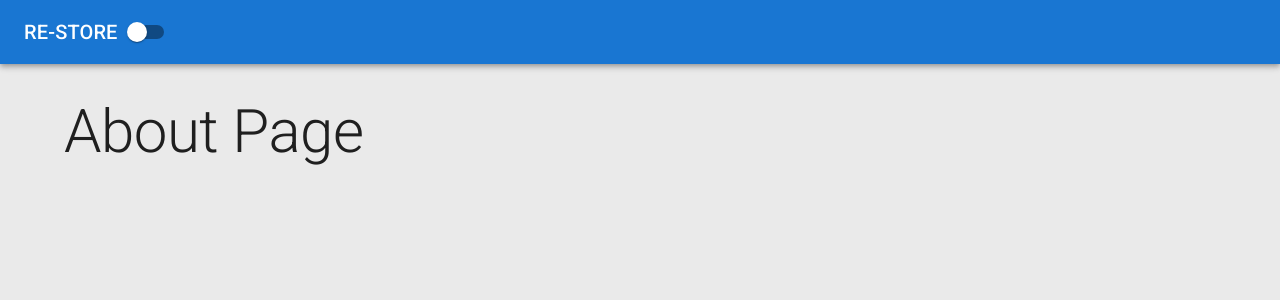
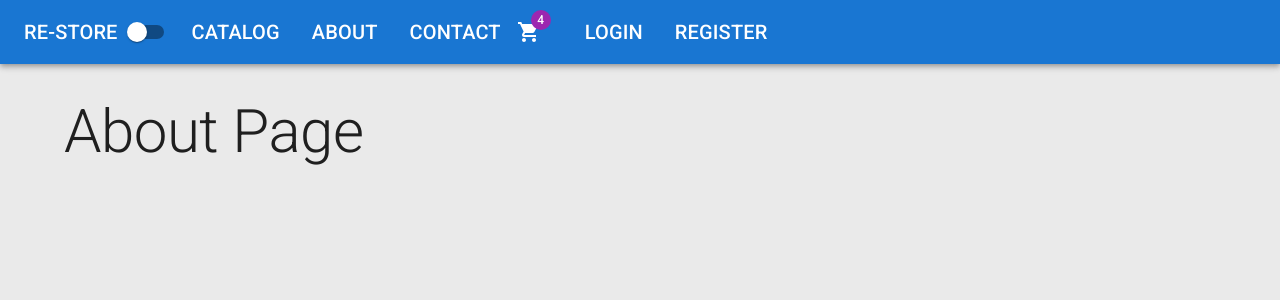
Before and after one commit to Esmanurrr/ReStore, a React (Vite) app in the folder client/: page /about in a window 1280 px wide. Shown: the top 300 px of the page. Built offline with nearby package versions, Linux system fonts and the light colour scheme.

Commit message:
Added Nav Link to the AppBar

```diff
--- a/client/src/app/layout/Header.tsx
+++ b/client/src/app/layout/Header.tsx
@@ -1,4 +1,17 @@
-import { AppBar, Switch, Toolbar, Typography } from "@mui/material";
+import { ShoppingCart } from "@mui/icons-material";
+import { AppBar, Badge, IconButton, List, ListItem, Switch, Toolbar, Typography } from "@mui/material";
+import { NavLink } from "react-router-dom";
+
+const midLinks = [
+    {title: 'catalog', path: '/catalog'},
+    {title: 'about', path: '/about'},
+    {title: 'contact', path: '/contact'}
+]
+
+const rightLinks = [
+    {title: 'login', path: '/login'},
+    {title: 'register', path: '/register'}
+]
 
 interface Props {
     darkMode: boolean;
@@ -9,10 +22,45 @@
     return(
         <AppBar position='static' sx={{mb: 4}}>
             <Toolbar>
-                <Typography variant="h6">
+                <Typography variant="h6" component={NavLink}
+                    to='/'
+                    sx={{color: 'inherit', textDecoration: 'none'}}
+
+                >
                     RE-STORE
                 </Typography>
                 <Switch checked={darkMode} onChange={handleThemeChange}/>
+                <List sx={{display: 'flex'}}>
+                    {midLinks.map(({title, path}) => (
+                        <ListItem
+                         component={NavLink}
+                         to={path}
+                         key={path}
+                         sx={{color: 'inherit', typography:'h6'}}
+                        >
+                            {title.toUpperCase()}
+                        </ListItem>
+                    ))}
+                </List>
+
+                <IconButton size="large" edge="start" color="inherit" sx={{mr: 2}}>
+                    <Badge badgeContent='4' color="secondary">
+                        <ShoppingCart />
+                    </Badge>
+                </IconButton>
+
+                <List sx={{display: 'flex'}}>
+                    {rightLinks.map(({title, path}) => (
+                        <ListItem
+                         component={NavLink}
+                         to={path}
+                         key={path}
+                         sx={{color: 'inherit', typography:'h6'}}
+                        >
+                            {title.toUpperCase()}
+                        </ListItem>
+                    ))}
+                </List>
             </Toolbar>
         </AppBar>
     )
```
